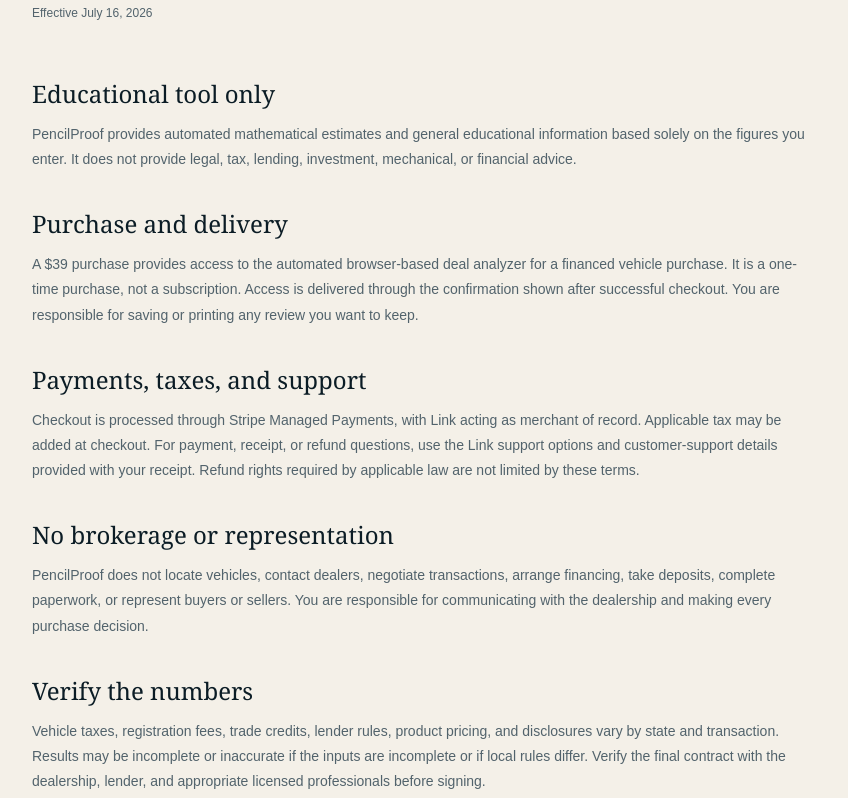
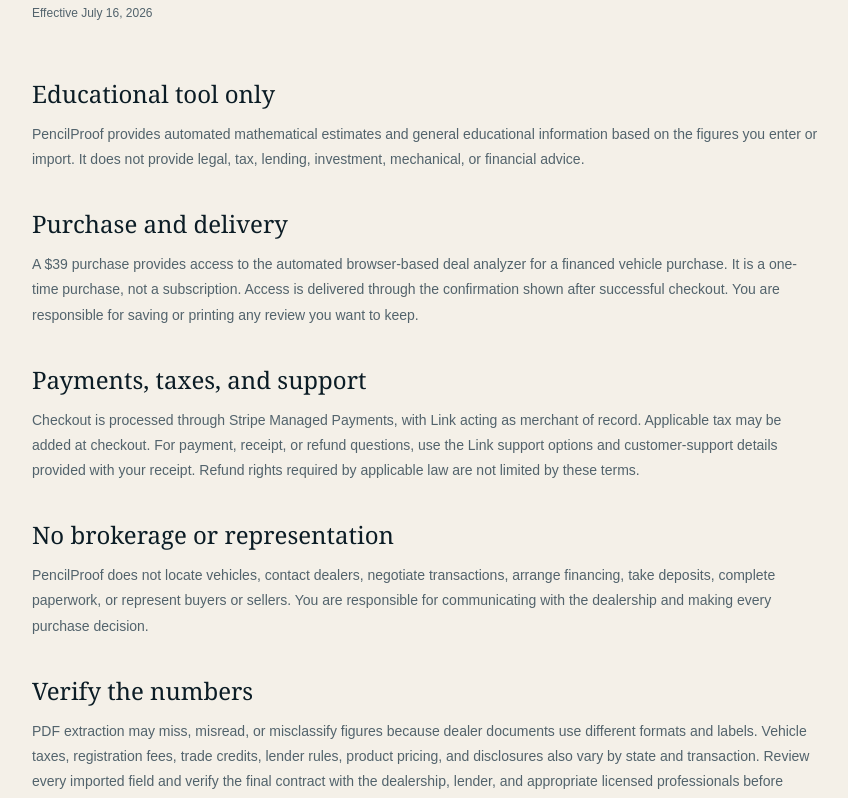
Before and after one commit to jpk0705/pencilproof, a Next.js app: page /terms in a window 1280 px wide. Shown: the part 440-1238 px from the top of the page, without its empty margins (213-1061 px from the left). Built offline with nearby package versions, Linux system fonts and the light colour scheme.

Commit message:
Add PDF extraction verification terms

```diff
--- a/app/terms/page.tsx
+++ b/app/terms/page.tsx
@@ -7,11 +7,11 @@ export default function TermsPage() {
       <nav className="site-nav" aria-label="Main navigation"><Link className="brand" href="/"><span className="brand-mark">P</span><span>PencilProof</span></Link><a className="nav-cta" href={CHECKOUT_URL}>Get my review · $39</a></nav>
       <article className="legal-copy shell">
         <p className="kicker">TERMS</p><h1>Understand the limits before using the review.</h1><p className="legal-date">Effective July 16, 2026</p>
-        <h2>Educational tool only</h2><p>PencilProof provides automated mathematical estimates and general educational information based solely on the figures you enter. It does not provide legal, tax, lending, investment, mechanical, or financial advice.</p>
+        <h2>Educational tool only</h2><p>PencilProof provides automated mathematical estimates and general educational information based on the figures you enter or import. It does not provide legal, tax, lending, investment, mechanical, or financial advice.</p>
         <h2>Purchase and delivery</h2><p>A $39 purchase provides access to the automated browser-based deal analyzer for a financed vehicle purchase. It is a one-time purchase, not a subscription. Access is delivered through the confirmation shown after successful checkout. You are responsible for saving or printing any review you want to keep.</p>
         <h2>Payments, taxes, and support</h2><p>Checkout is processed through Stripe Managed Payments, with Link acting as merchant of record. Applicable tax may be added at checkout. For payment, receipt, or refund questions, use the Link support options and customer-support details provided with your receipt. Refund rights required by applicable law are not limited by these terms.</p>
         <h2>No brokerage or representation</h2><p>PencilProof does not locate vehicles, contact dealers, negotiate transactions, arrange financing, take deposits, complete paperwork, or represent buyers or sellers. You are responsible for communicating with the dealership and making every purchase decision.</p>
-        <h2>Verify the numbers</h2><p>Vehicle taxes, registration fees, trade credits, lender rules, product pricing, and disclosures vary by state and transaction. Results may be incomplete or inaccurate if the inputs are incomplete or if local rules differ. Verify the final contract with the dealership, lender, and appropriate licensed professionals before signing.</p>
+        <h2>Verify the numbers</h2><p>PDF extraction may miss, misread, or misclassify figures because dealer documents use different formats and labels. Vehicle taxes, registration fees, trade credits, lender rules, product pricing, and disclosures also vary by state and transaction. Review every imported field and verify the final contract with the dealership, lender, and appropriate licensed professionals before signing.</p>
         <h2>No guarantee</h2><p>A score or flag does not mean a vehicle is fairly priced, safe, reliable, or suitable. PencilProof does not inspect vehicles, verify market value, obtain credit information, or guarantee savings, financing approval, dealer acceptance, or any outcome.</p>
         <h2>Availability and limitation</h2><p>The service may change, become temporarily unavailable, or contain errors. To the fullest extent permitted by law, use is at your own risk and PencilProof is not liable for decisions or losses arising from reliance on an estimate. Nothing in these terms excludes rights or liability that cannot legally be excluded.</p>
         <p className="legal-note">By purchasing or using PencilProof, you agree to these terms and the terms presented by Link at checkout.</p>
```
